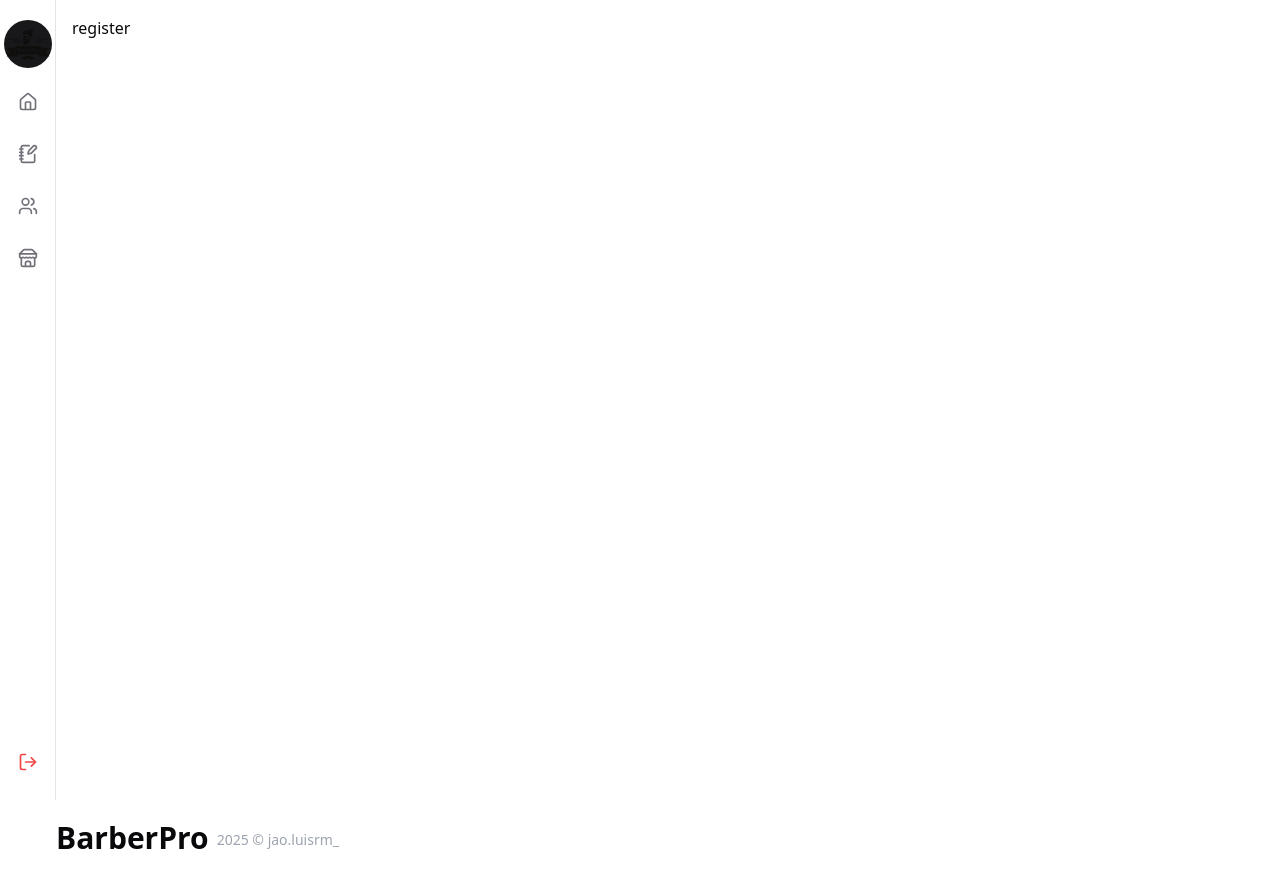
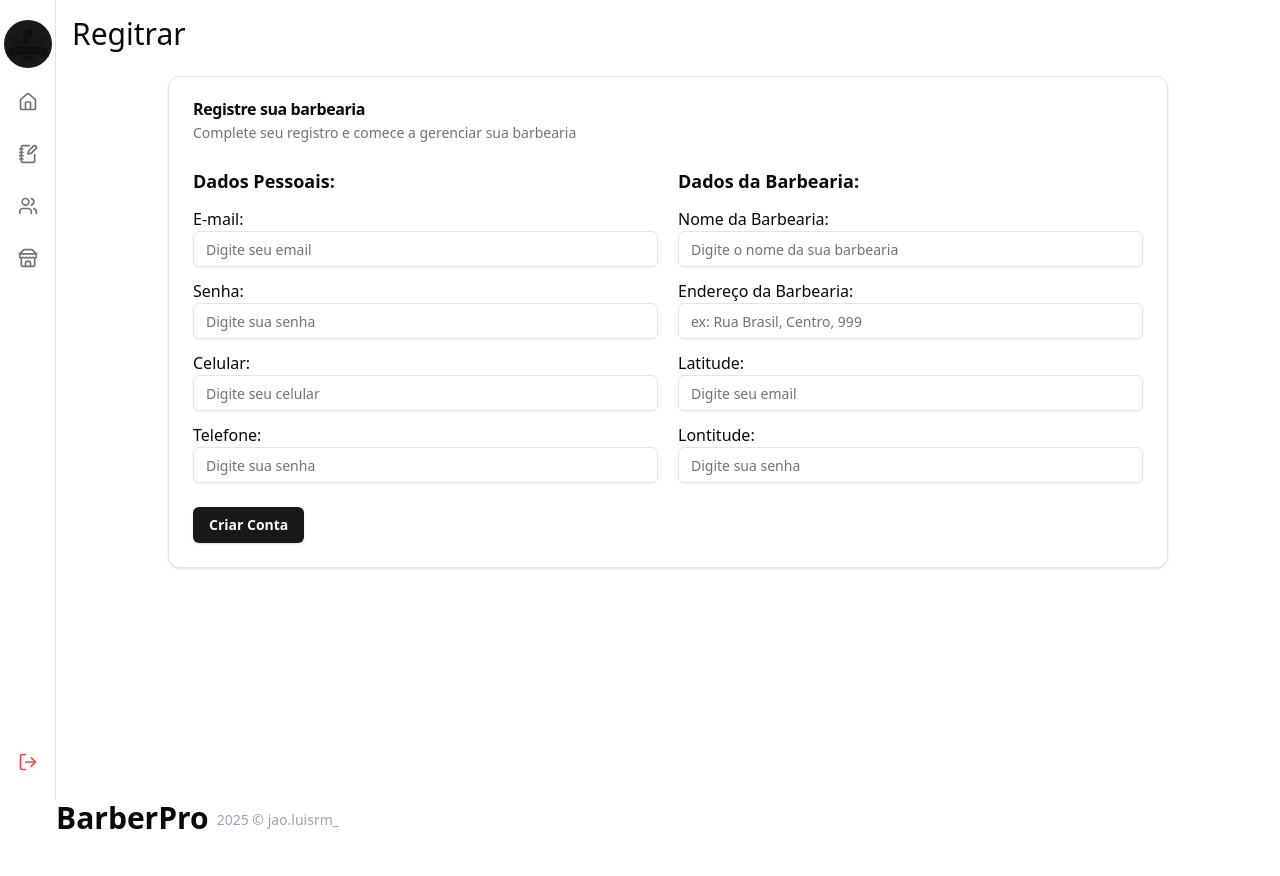
Before and after one commit to jooluisrm/barber-pro-barbearia, a Next.js app: page /register in a window 1280 px wide. Built offline with nearby package versions, Linux system fonts and the light colour scheme.

Commit message:
Criando o componente para registrar barbearia

```diff
--- a/src/app/(pages)/register/page.tsx
+++ b/src/app/(pages)/register/page.tsx
@@ -1,9 +1,20 @@
+import { CardComponent } from "@/components/loginAndRegister/CardComponent";
+
+
+
 const Register = () => {
-  return (
-    <main className="sm:ml-14 p-4 min-h-screen">
-        register
-    </main>
-  );
+    return (
+        <main className="sm:ml-14 p-4 min-h-screen">
+            <div>
+                <h1 className="text-3xl pb-6">Regitrar</h1>
+            </div>
+            <div className="flex justify-center">
+                <div className="lg:min-w-[1000px]">
+                    <CardComponent />
+                </div>
+            </div>
+        </main>
+    );
 }
 
 export default Register;
--- a/src/components/footer/footer.tsx
+++ b/src/components/footer/footer.tsx
@@ -1,6 +1,6 @@
 export const Footer = () => {
     return (
-        <div className="container px-5 md sm:px-14 mx-auto py-5 max-h-20 ">
+        <div className="container px-5 md sm:px-14 mx-auto pb-5 max-h-20 ">
             <div className="flex items-center gap-2">
                 <div className="text-3xl font-extrabold">
                     BarberPro
--- /dev/null
+++ b/src/components/loginAndRegister/CardComponent.tsx
@@ -0,0 +1,66 @@
+import {
+    Card,
+    CardContent,
+    CardDescription,
+    CardFooter,
+    CardHeader,
+    CardTitle,
+} from "@/components/ui/card"
+import { Input } from "../ui/input";
+import { Button } from "../ui/button";
+
+export const CardComponent = () => {
+    return (
+        <Card>
+            <CardHeader>
+                <CardTitle>Registre sua barbearia</CardTitle>
+                <CardDescription>Complete seu registro e comece a gerenciar sua barbearia</CardDescription>
+            </CardHeader>
+            <CardContent>
+                <form className="grid gap-5 grid-cols-1 lg:grid-cols-2">
+                    <div className="flex flex-col gap-3">
+                        <h1 className="text-lg font-bold">Dados Pessoais:</h1>
+                        <div>
+                            <label htmlFor="email">E-mail:</label>
+                            <Input id="email" placeholder="Digite seu email" />
+                        </div>
+                        <div>
+                            <label htmlFor="senha">Senha:</label>
+                            <Input id="senha" placeholder="Digite sua senha" />
+                        </div>
+                        <div>
+                            <label htmlFor="celular">Celular:</label>
+                            <Input id="celular" placeholder="Digite seu celular" />
+                        </div>
+                        <div>
+                            <label htmlFor="telefone">Telefone:</label>
+                            <Input id="telefone" placeholder="Digite sua senha" />
+                        </div>
+                    </div>
+                    <div className="flex flex-col gap-3">
+                        <h1 className="text-lg font-bold">Dados da Barbearia:</h1>
+                        <div>
+                            <label htmlFor="nomeBarbearia">Nome da Barbearia:</label>
+                            <Input id="nomeBarbearia" placeholder="Digite o nome da sua barbearia" />
+                        </div>
+                        <div>
+                            <label htmlFor="endereco">Endereço da Barbearia:</label>
+                            <Input id="endereco" placeholder="ex: Rua Brasil, Centro, 999" />
+                        </div>
+                        <div>
+                            <label htmlFor="latitude">Latitude:</label>
+                            <Input id="latitude" placeholder="Digite seu email" />
+                        </div>
+                        <div>
+                            <label htmlFor="lontitude">Lontitude:</label>
+                            <Input id="lontitude" placeholder="Digite sua senha" />
+                        </div>
+                    </div>
+                </form>
+            </CardContent>
+            <CardFooter>
+                <Button className="font-bold">Criar Conta</Button>
+            </CardFooter>
+        </Card>
+    );
+}
--- /dev/null
+++ b/src/components/ui/card.tsx
@@ -0,0 +1,76 @@
+import * as React from "react"
+
+import { cn } from "@/lib/utils"
+
+const Card = React.forwardRef<
+  HTMLDivElement,
+  React.HTMLAttributes<HTMLDivElement>
+>(({ className, ...props }, ref) => (
+  <div
+    ref={ref}
+    className={cn(
+      "rounded-xl border bg-card text-card-foreground shadow",
+      className
+    )}
+    {...props}
+  />
+))
+Card.displayName = "Card"
+
+const CardHeader = React.forwardRef<
+  HTMLDivElement,
+  React.HTMLAttributes<HTMLDivElement>
+>(({ className, ...props }, ref) => (
+  <div
+    ref={ref}
+    className={cn("flex flex-col space-y-1.5 p-6", className)}
+    {...props}
+  />
+))
+CardHeader.displayName = "CardHeader"
+
+const CardTitle = React.forwardRef<
+  HTMLDivElement,
+  React.HTMLAttributes<HTMLDivElement>
+>(({ className, ...props }, ref) => (
+  <div
+    ref={ref}
+    className={cn("font-semibold leading-none tracking-tight", className)}
+    {...props}
+  />
+))
+CardTitle.displayName = "CardTitle"
+
+const CardDescription = React.forwardRef<
+  HTMLDivElement,
+  React.HTMLAttributes<HTMLDivElement>
+>(({ className, ...props }, ref) => (
+  <div
+    ref={ref}
+    className={cn("text-sm text-muted-foreground", className)}
+    {...props}
+  />
+))
+CardDescription.displayName = "CardDescription"
+
+const CardContent = React.forwardRef<
+  HTMLDivElement,
+  React.HTMLAttributes<HTMLDivElement>
+>(({ className, ...props }, ref) => (
+  <div ref={ref} className={cn("p-6 pt-0", className)} {...props} />
+))
+CardContent.displayName = "CardContent"
+
+const CardFooter = React.forwardRef<
+  HTMLDivElement,
+  React.HTMLAttributes<HTMLDivElement>
+>(({ className, ...props }, ref) => (
+  <div
+    ref={ref}
+    className={cn("flex items-center p-6 pt-0", className)}
+    {...props}
+  />
+))
+CardFooter.displayName = "CardFooter"
+
+export { Card, CardHeader, CardFooter, CardTitle, CardDescription, CardContent }
--- /dev/null
+++ b/src/components/ui/input.tsx
@@ -0,0 +1,22 @@
+import * as React from "react"
+
+import { cn } from "@/lib/utils"
+
+const Input = React.forwardRef<HTMLInputElement, React.ComponentProps<"input">>(
+  ({ className, type, ...props }, ref) => {
+    return (
+      <input
+        type={type}
+        className={cn(
+          "flex h-9 w-full rounded-md border border-input bg-transparent px-3 py-1 text-base shadow-sm transition-colors file:border-0 file:bg-transparent file:text-sm file:font-medium file:text-foreground placeholder:text-muted-foreground focus-visible:outline-none focus-visible:ring-1 focus-visible:ring-ring disabled:cursor-not-allowed disabled:opacity-50 md:text-sm",
+          className
+        )}
+        ref={ref}
+        {...props}
+      />
+    )
+  }
+)
+Input.displayName = "Input"
+
+export { Input }
```
